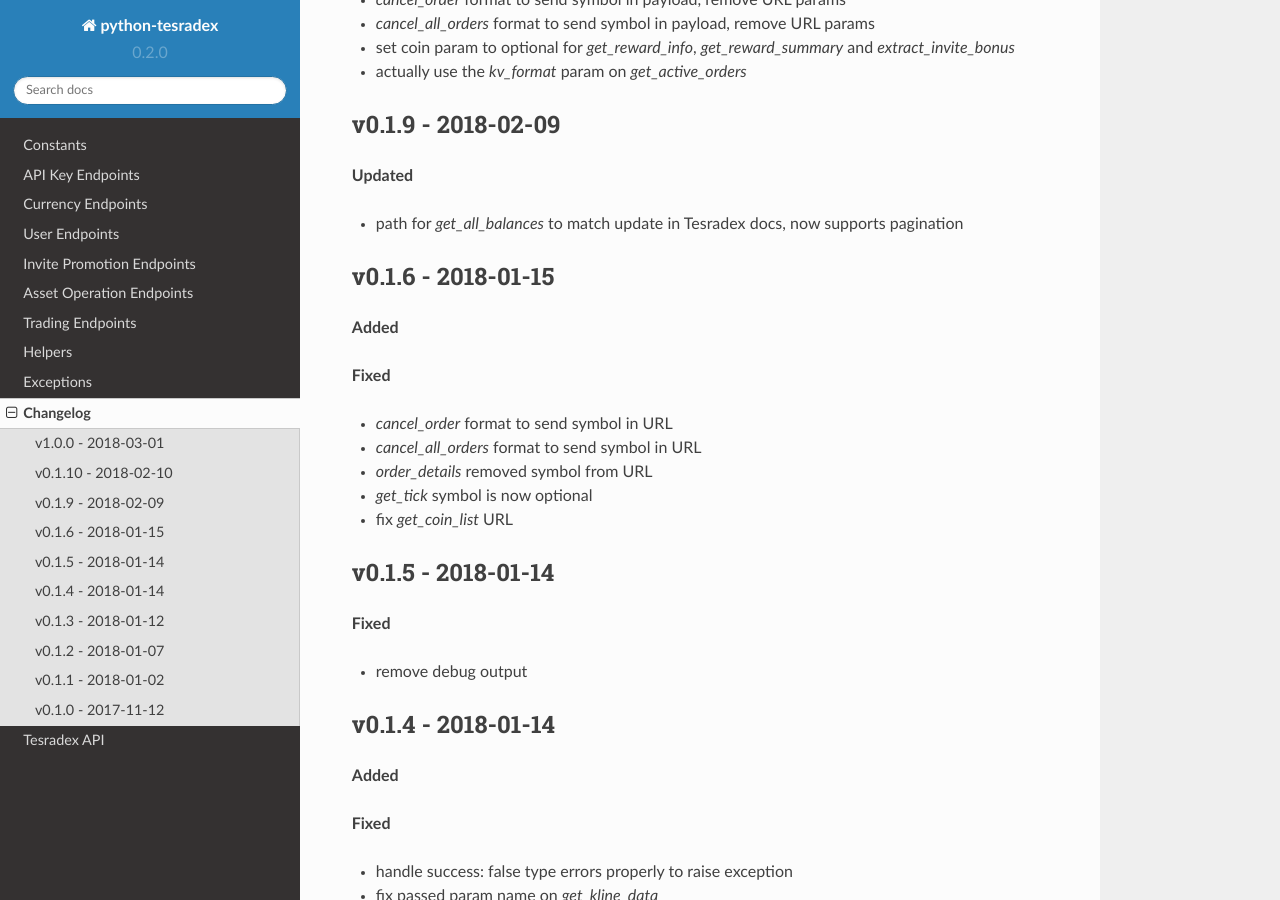
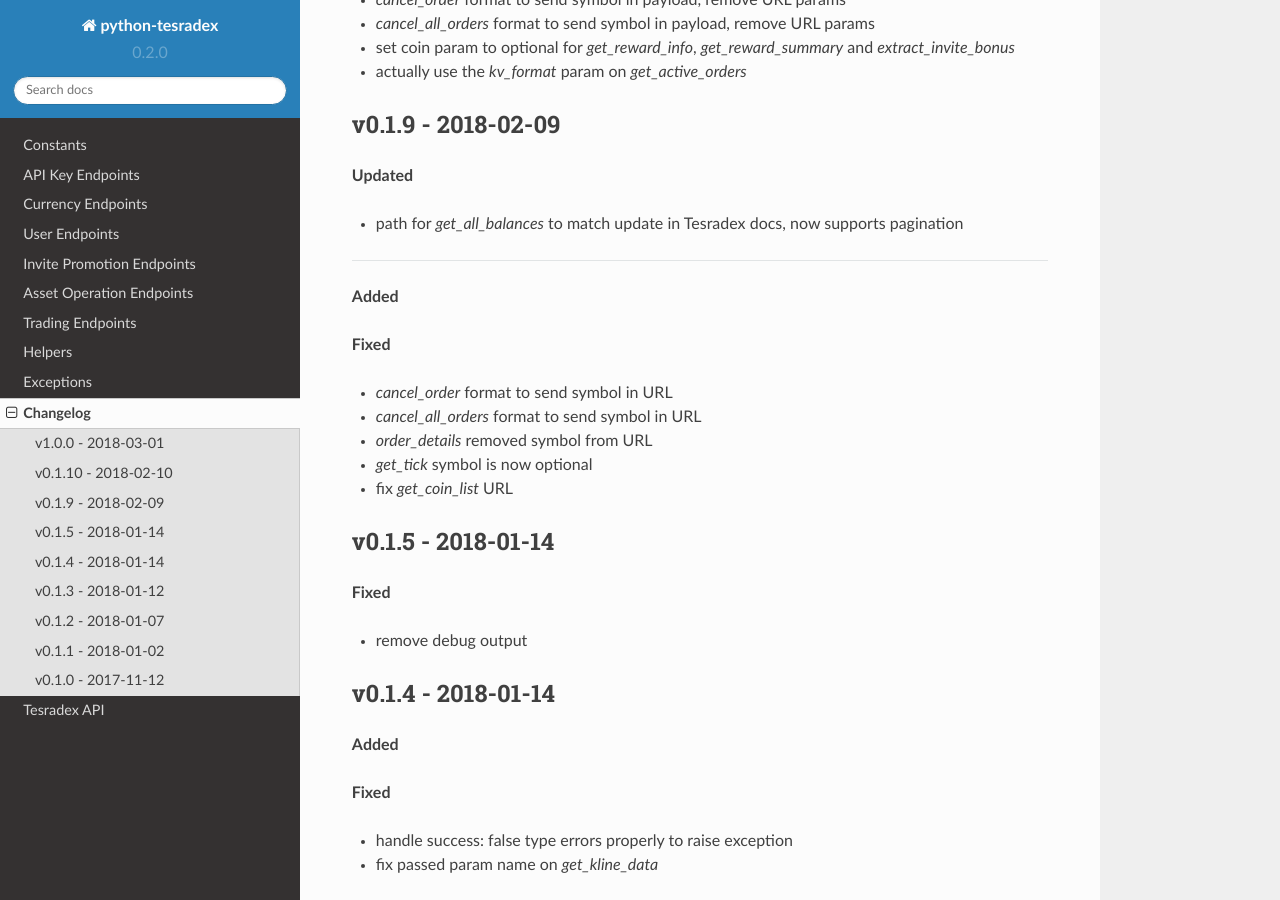
Before and after one commit to TesrabNetwork/python-tesradex, a Sphinx documentation site: the page built from docs/changelog.rst, in a window 1280 px wide and 900 px high, scrolled down 1028 px. Built offline with Sphinx 7.4.7 and the Read the Docs theme 2.0.0, drawn with Linux system fonts in a browser that asks for light colours; formulas are drawn with MathJax 3; pages that are not in the unit, such as notebooks, are missing from menus.

Commit message:
Update changelog.rst

```diff
--- a/docs/changelog.rst
+++ b/docs/changelog.rst
@@ -66,7 +66,7 @@ v0.1.9 - 2018-02-09
 
 
 
-v0.1.6 - 2018-01-15
+
 ^^^^^^^^^^^^^^^^^^^
 
 **Added**
```
